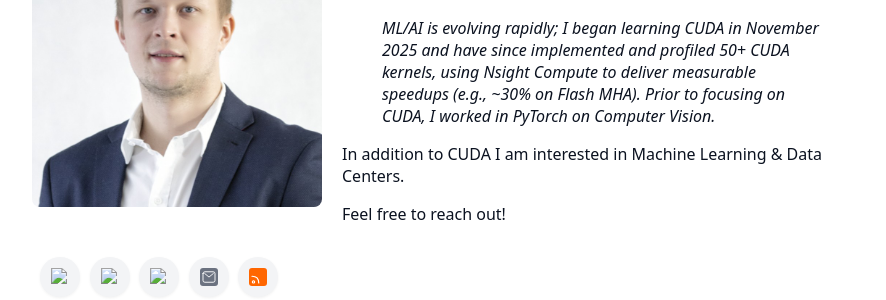
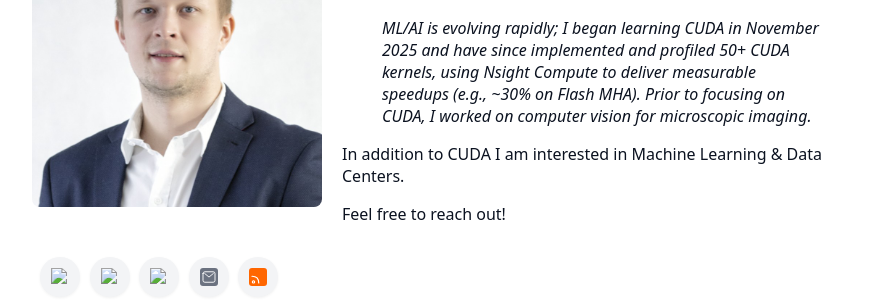
Before and after one commit to MattJBorowski1991/mattjborowski1991.github.io, a Jekyll site: the page built from index.md, in a window 1280 px wide and 900 px high. Shown: the part 220-520 px from the top of the window, without its empty margins (192-1078 px from the left). Built offline with Jekyll 4.4.1, drawn with Linux system fonts in a browser that asks for light colours.

Commit message:
Fix formatting

```diff
--- a/index.md
+++ b/index.md
@@ -16,7 +16,7 @@ layout: default
 <p>You can view some of my work below or on my <a href="https://github.com/MattJBorowski1991">GitHub</a>.</p>
 
   <blockquote>
-    <p><em>ML/AI is evolving rapidly; I began learning CUDA in November 2025 and have since implemented and profiled 50+ CUDA kernels, using Nsight Compute to deliver measurable speedups (e.g., ~30% on Flash MHA). Prior to focusing on CUDA, I worked in PyTorch on Computer Vision.</em></p>
+    <p><em>ML/AI is evolving rapidly; I began learning CUDA in November 2025 and have since implemented and profiled 50+ CUDA kernels, using Nsight Compute to deliver measurable speedups (e.g., ~30% on Flash MHA). Prior to focusing on CUDA, I worked on computer vision for microscopic imaging.</em></p>
   </blockquote>
 
 <p>In addition to CUDA I am interested in Machine Learning & Data Centers.</p>
```
